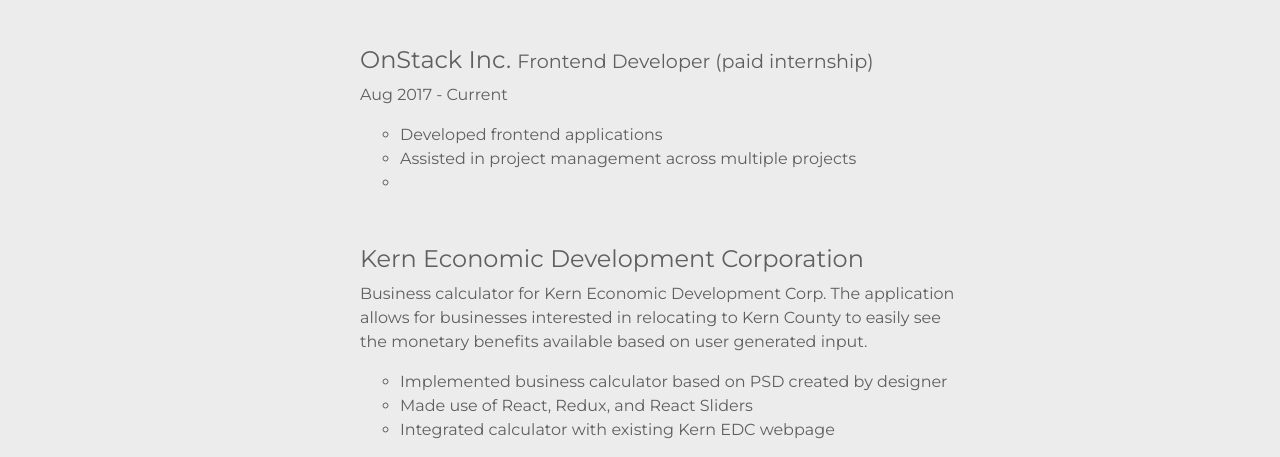
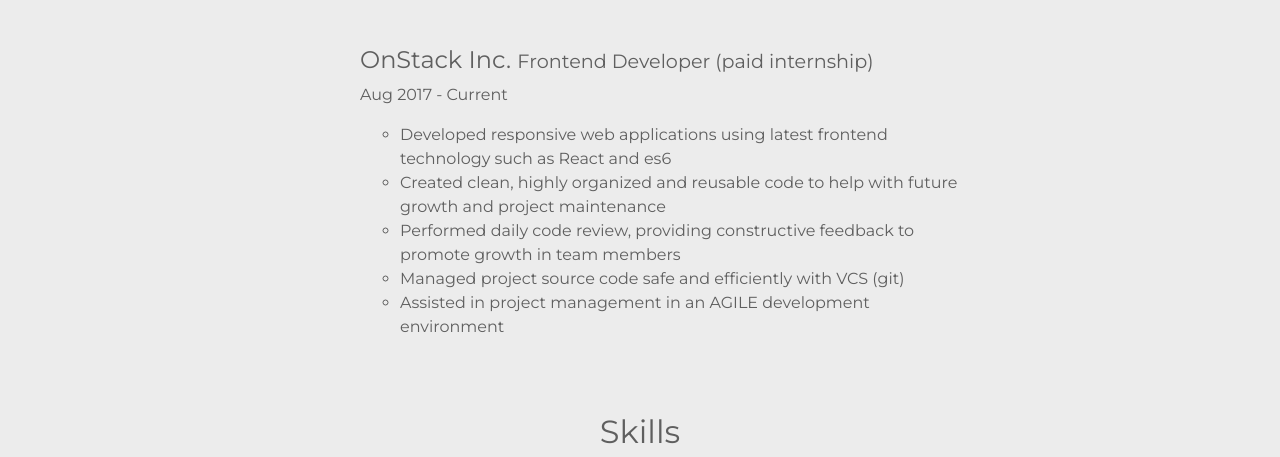
Before and after one commit to Matthew-Jimenez/portfolio-w-parallax, a plain HTML site: page index.html in a window 1280 px wide. Shown: the part 2600-3057 px from the top of the page. Drawn offline with nearby package versions, Linux system fonts and the light colour scheme.

Commit message:
edit onstack experience

```diff
--- a/index.html
+++ b/index.html
@@ -97,6 +97,7 @@
         <!-- project list  -->
         <ul class="project-list">
 
+
             <!-- project item 1 -->
             <li class="project-list-item">
               <h4>
@@ -104,32 +105,14 @@
               </h4>
               <p>Aug 2017 - Current</p>
               <ul>
-                <li>Developed frontend applications</li>
-                <li>Assisted in project management across multiple projects</li>
-                <li></li>
+                <li>Developed responsive web applications using latest frontend technology such as React and es6</li>
+                <li>Created clean, highly organized and reusable code to help with future growth and project maintenance</li>
+                <li>Performed daily code review, providing constructive feedback to promote growth in team members</li>
+                <li>Managed project source code safe and efficiently with VCS (git)</li>
+                <li>Assisted in project management in an AGILE development environment</li>
               </ul>
             </li>
             <!-- end project item 1 -->
-
-
-            <!-- project item 2 -->
-            <li class="project-list-item">
-              <h4>
-                Kern Economic Development Corporation
-              </h4>
-              <p>
-                Business calculator for Kern Economic Development Corp. The application allows for businesses interested in relocating to Kern County to easily see the
-                monetary benefits available based on user generated input.
-              </p>
-              <ul>
-                <li>Implemented business calculator based on PSD created by designer</li>
-                <li>Made use of React, Redux, and React Sliders</li>
-                <li>Integrated calculator with existing Kern EDC webpage</li>
-              </ul>
-            </li>
-            <!-- end project item 2 -->
-
-
           </ul>
           <!-- end project list -->
 
```
